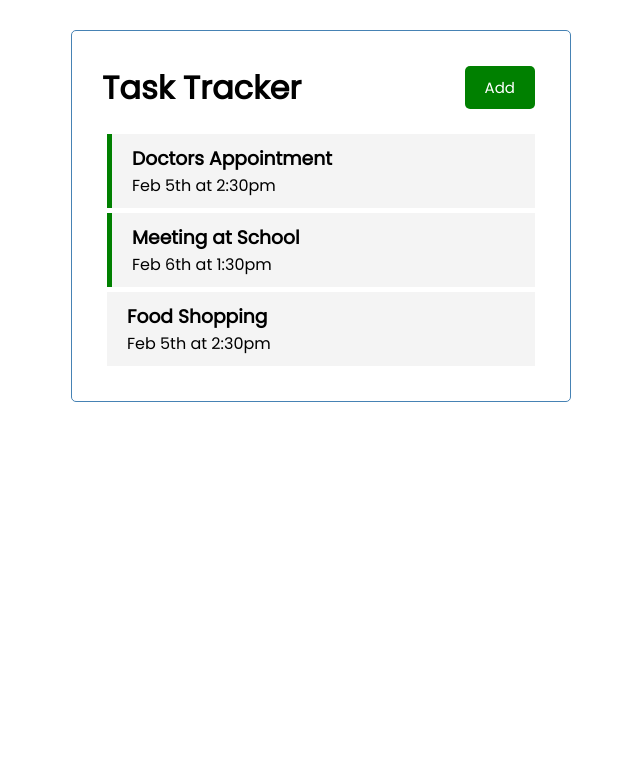
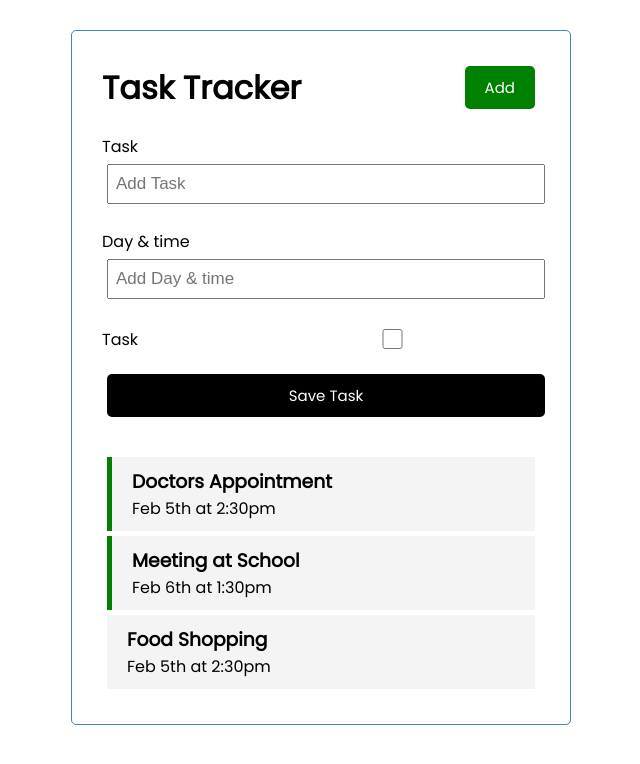
Before and after one commit to zakariaaitoumeriem1889/ReactJS-Crash-Course-2021, a React (Create React App) app: page / in a window 1280 px wide. Shown: the top 764 px of the page, without its empty margins (319-959 px from the left). Built offline with nearby package versions, Linux system fonts and the light colour scheme; some icons are missing.

Commit message:
Add Task Form

```diff
--- a/src/App.js
+++ b/src/App.js
@@ -1,6 +1,7 @@
 import Header from "./components/Header";
 import Tasks from "./components/Tasks";
 import {useState} from "react";
+import AddTask from "./components/AddTask";
 
 function App() {
     const [tasks, setTasks] = useState([
@@ -46,6 +47,7 @@
     return (
         <div className="container">
             <Header/>
+            <AddTask />
             {tasks.length > 0 ? (
                 <Tasks tasks={tasks} onDelete={deleteTask} onToggle={toggleReminder}/>
             ) : (
--- /dev/null
+++ b/src/components/AddTask.js
@@ -0,0 +1,21 @@
+const AddTask = () => {
+    return (
+        <form className="add-form">
+            <div className="form-control">
+                <label>Task</label>
+                <input type="text" placeholder="Add Task" />
+            </div>
+            <div className="form-control">
+                <label>Day & time</label>
+                <input type="text" placeholder="Add Day & time" />
+            </div>
+            <div className="form-control form-control-check">
+                <label>Task</label>
+                <input type="checkbox" />
+            </div>
+            <input type="submit" value="Save Task" className="btn btn-block" />
+        </form>
+    )
+}
+
+export default AddTask;
```
